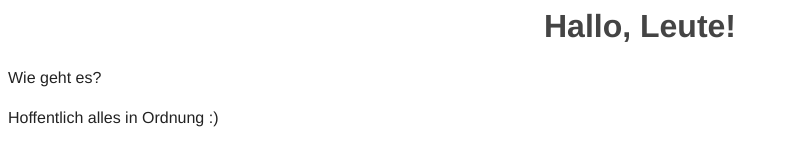
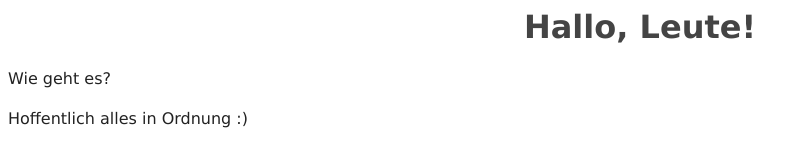
Before and after one commit to dzembak/coursera-test, a plain HTML site: page index.html in a window 1280 px wide. Shown: the whole page, without its empty margins (0-807 px from the left). Drawn offline with Linux system fonts and the light colour scheme.

Commit message:
Font Family changed

```diff
--- a/style.css
+++ b/style.css
@@ -1,3 +1,3 @@
-html {background-color: white; color: black; font-family: 'Franklin Gothic Medium', 'Arial Narrow', Arial, sans-serif; font-size: 1em;}
+html {background-color: white; color: black; font-size: 1em; font-family: 'Lucida Sans', 'Lucida Sans Regular', 'Lucida Grande', 'Lucida Sans Unicode', Geneva, Verdana, sans-serif;}
 h1 {color: #444; text-align: center;}
 p {line-height: 1.5; color: #222;}
```
